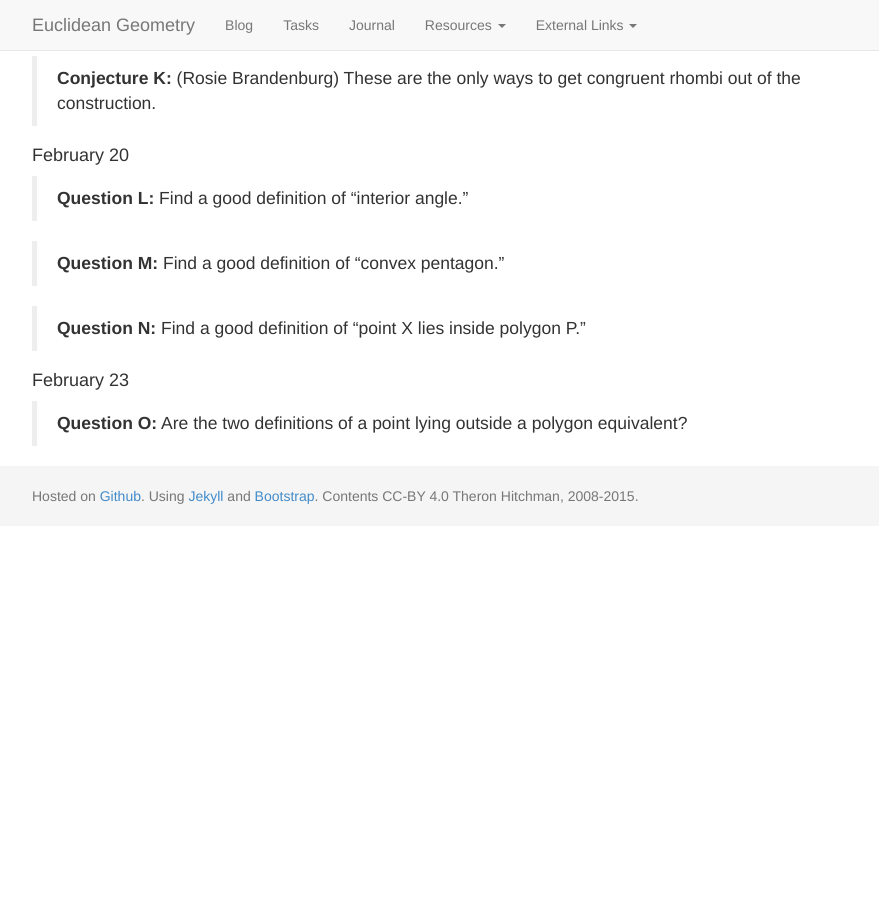
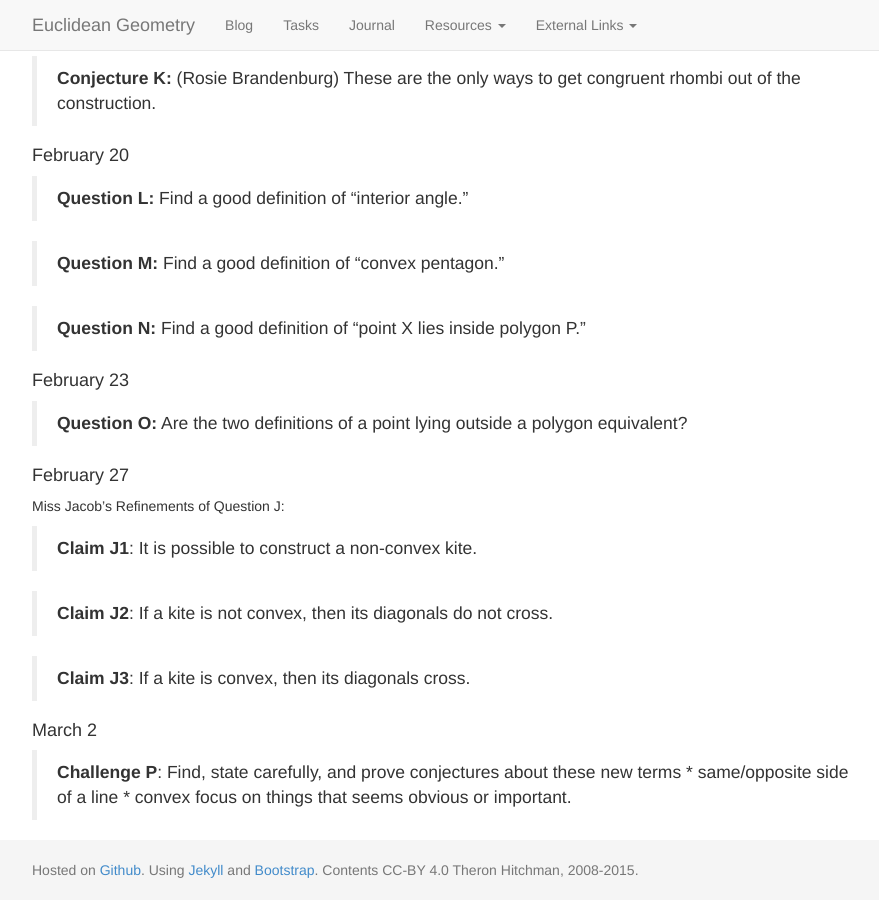
Before and after one commit to theronhitchman/euclidean-geometry, a Jekyll site: the page built from class/index.md, in a window 1280 px wide and 900 px high, scrolled down 1212 px. Shown: the whole window, without its empty margins (38-917 px from the left). Built offline with Jekyll 4.4.1, drawn with Linux system fonts in a browser that asks for light colours; nearby versions of some CDN libraries; before the commit the page ends 1738 px from its top, so only the background shows below that.

```diff
--- a/class/index.md
+++ b/class/index.md
@@ -66,3 +66,20 @@ ordered by date.
 #### February 23
 
 > **Question O:** Are the two definitions of a point lying outside a polygon equivalent?
+
+#### February 27
+
+Miss Jacob's Refinements of Question J:
+
+> **Claim J1**: It is possible to construct a non-convex kite.
+
+> **Claim J2**: If a kite is not convex, then its diagonals do not cross.
+
+> **Claim J3**: If a kite is convex, then its diagonals cross.
+
+#### March 2
+
+> **Challenge P**: Find, state carefully, and prove conjectures about these new terms
+>     * same/opposite side of a line
+>     * convex
+> focus on things that seems obvious or important.
```
Also changed, not shown: _posts/2015-02-27-tough-day.md (added, +48 -0 lines), _posts/2015-03-02-new-words.md (added, +53 -0 lines), tasks/index.md (+1 -1 lines).
